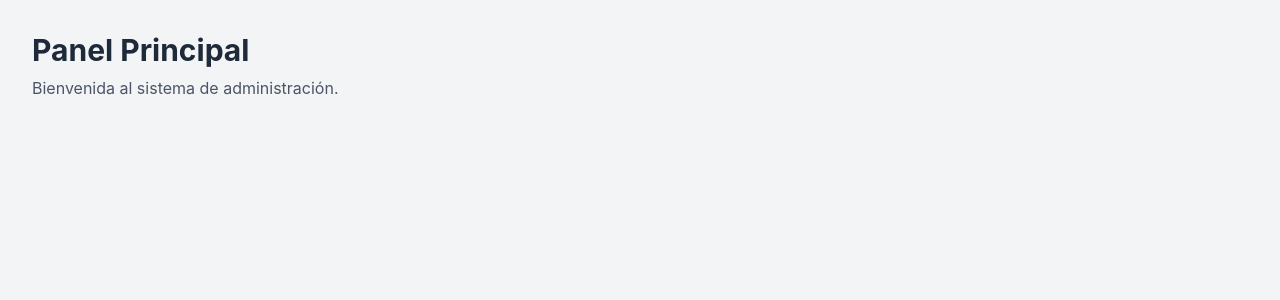
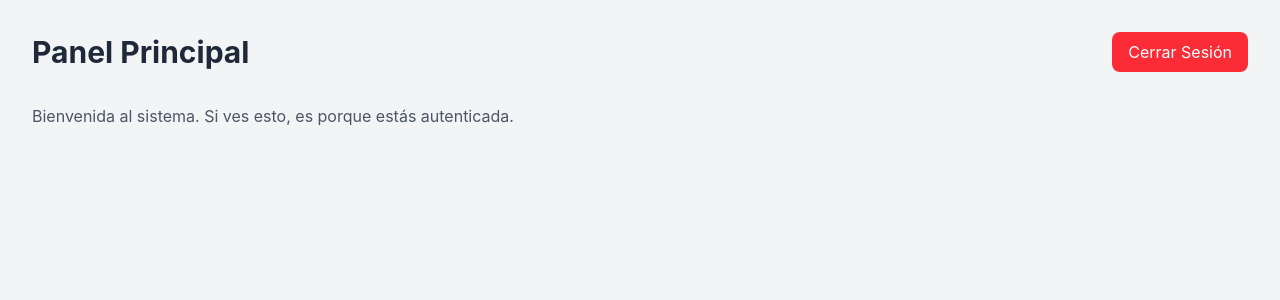
Before and after one commit to Georgina2615/Lumina, a React (Vite) app: page /dashboard in a window 1280 px wide. Shown: the top 300 px of the page. Built offline with nearby package versions, Linux system fonts and the light colour scheme; no server answers; sample sign-in values are in the browser's storage.

Commit message:
feat: rutas privadas y seguridad funcional

```diff
--- a/src/App.jsx
+++ b/src/App.jsx
@@ -1,16 +1,23 @@
 import { BrowserRouter, Routes, Route } from 'react-router-dom';
 import Login from './pages/Login';
 import Dashboard from './pages/Dashboard';
+import ProtectedRoute from './components/ProtectedRoute';
 
 export default function App() {
   return (
     <BrowserRouter>
       <Routes>
-        {/* Ruta principal (Login) */}
         <Route path="/" element={<Login />} />
 
-        {/* Ruta del panel interno */}
-        <Route path="/dashboard" element={<Dashboard />} />
+        {/* Envolvemos el Dashboard con Wrapper */}
+        <Route
+          path="/dashboard"
+          element={
+            <ProtectedRoute>
+              <Dashboard />
+            </ProtectedRoute>
+          }
+        />
       </Routes>
     </BrowserRouter>
   );
--- /dev/null
+++ b/src/components/ProtectedRoute.jsx
@@ -0,0 +1,26 @@
+import { useEffect, useState } from 'react';
+import { Navigate } from 'react-router-dom';
+import { getAuth, onAuthStateChanged } from 'firebase/auth';
+import { app } from '../config/firebase';
+
+export default function ProtectedRoute({ children }) {
+  const [user, setUser] = useState(null);
+  const [cargando, setCargando] = useState(true);
+  const auth = getAuth(app);
+
+  useEffect(() => {
+    const desuscribir = onAuthStateChanged(auth, (usuarioActual) => {
+      setUser(usuarioActual);
+      setCargando(false);
+    });
+
+    return () => desuscribir();
+  }, [auth]);
+
+  if (cargando) return <div className="min-h-screen flex items-center justify-center bg-gray-50">Cargando seguridad...</div>;
+
+  // Regreso a la pantalla de Login
+  if (!user) return <Navigate to="/" />;
+
+  return children;
+}
--- a/src/pages/Dashboard.jsx
+++ b/src/pages/Dashboard.jsx
@@ -1,8 +1,30 @@
+import { getAuth, signOut } from "firebase/auth";
+import { app } from "../config/firebase";
+
 export default function Dashboard() {
+  const auth = getAuth(app);
+
+  const cerrarSesion = async () => {
+    try {
+      await signOut(auth);
+    } catch (error) {
+      console.error("Error al cerrar sesión", error);
+    }
+  };
+
   return (
     <div className="min-h-screen bg-gray-100 p-8">
-      <h1 className="text-3xl font-bold text-gray-800">Panel Principal</h1>
-      <p className="text-gray-600 mt-2">Bienvenida al sistema de administración.</p>
+      <div className="flex justify-between items-center mb-8">
+        <h1 className="text-3xl font-bold text-gray-800">Panel Principal</h1>
+
+        <button
+          onClick={cerrarSesion}
+          className="bg-red-500 hover:bg-red-600 text-white px-4 py-2 rounded-lg transition-colors cursor-pointer"
+        >
+          Cerrar Sesión
+        </button>
+      </div>
+      <p className="text-gray-600 mt-2">Bienvenida al sistema. Si ves esto, es porque estás autenticada.</p>
     </div>
   );
 }
```
